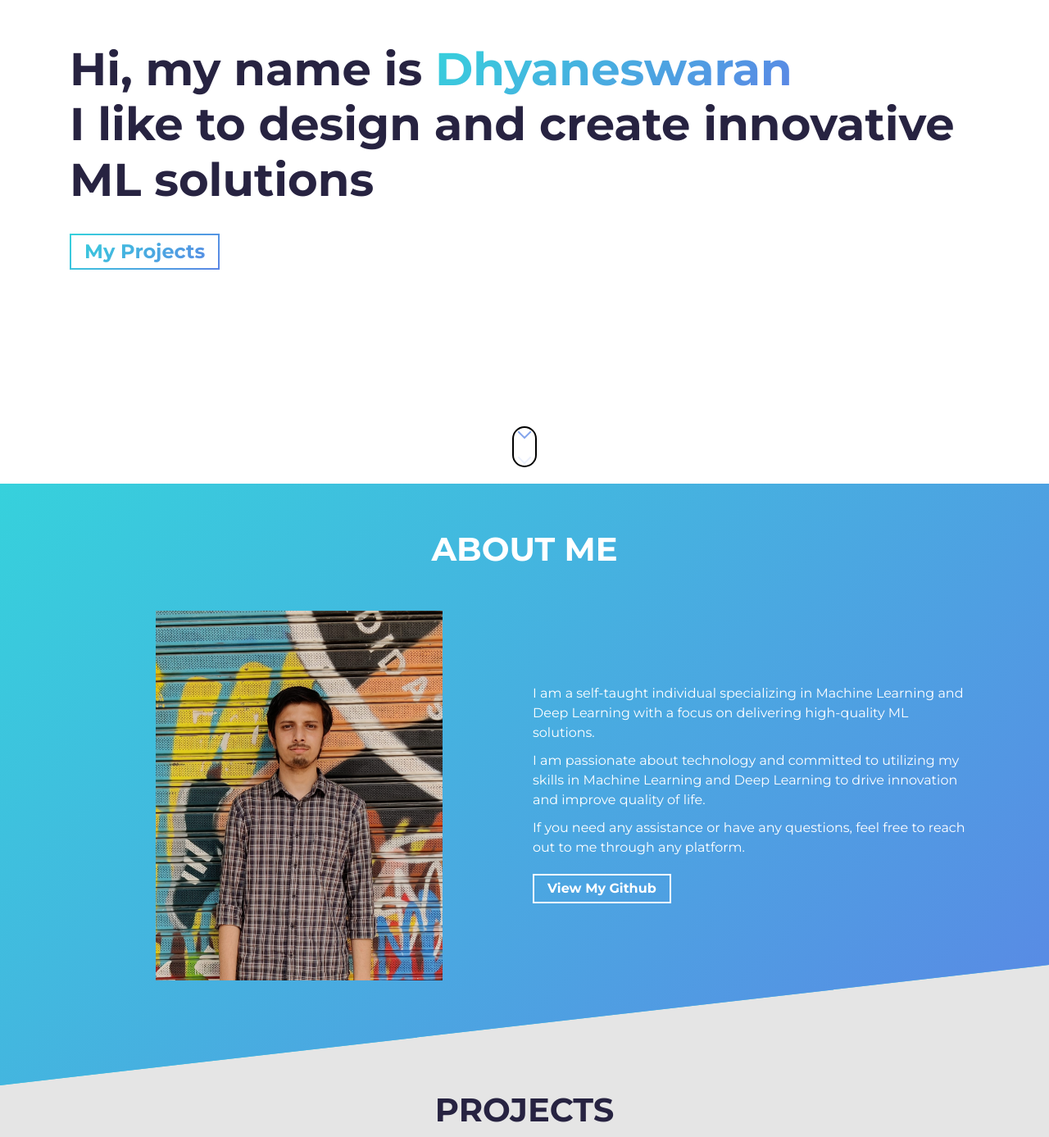
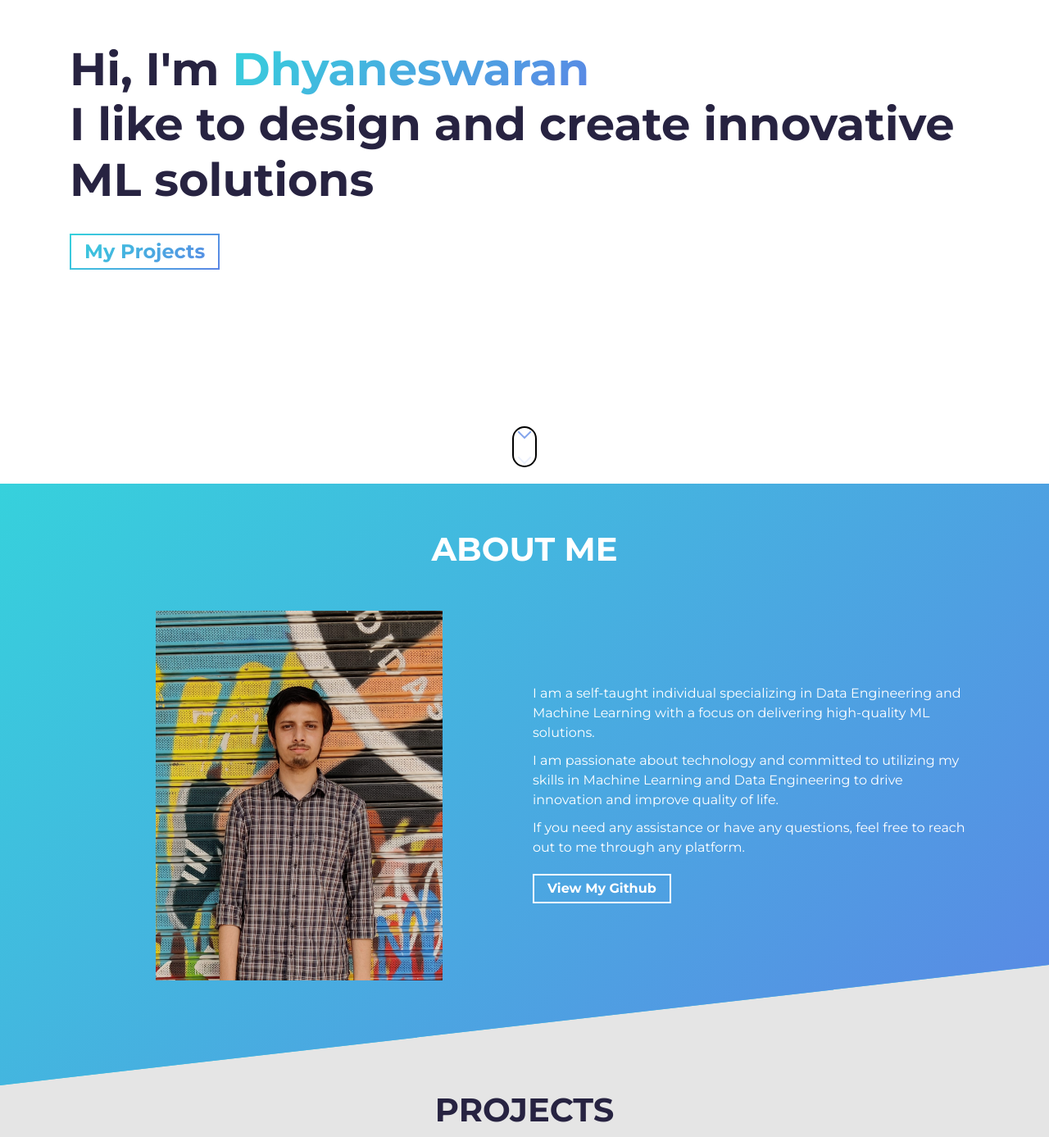
Before and after one commit to DenC16/My-Portfolio, a plain HTML site: page index.html in a window 1280 px wide. Shown: the part 210-1597 px from the top of the page at 82% size. Drawn offline with Linux system fonts and the light colour scheme.

Commit message:
Add files via upload

```diff
--- a/index.html
+++ b/index.html
@@ -8,7 +8,7 @@
     <title>Dhyaneswaran | ML Developer</title>
 
     <!-- Add some coding keywords below, Ex: (javascript, yourusername, etc) -->
-    <meta name="Deep Learning, AI, ML" content="[DenC16], [Dhyaneswaran], Deep Learning" />
+    <meta name="Data Engineering, AI, ML" content="[DenC16], [Dhyaneswaran], Deep Learning" />
     <meta name="AI enthusiast" content="[Dhyaneswaran] | ML Developer" />
     <link rel="icon" type="image/png" href="./assets/title-logo.png" />
 
@@ -47,7 +47,7 @@
     <div id="hero">
       <section class="container">
         <h1 class="hero-title">
-          Hi, my name is <span class="text-color-main name">Dhyaneswaran</span>
+          Hi, I'm <span class="text-color-main name">Dhyaneswaran</span>
           <br />
           I like to design and create innovative ML solutions
         </h1>
@@ -75,12 +75,12 @@
           </div>
           <div class="about-wrapper__info">
             <p class="about-wrapper__info-text">
-              I am a self-taught individual specializing in Machine Learning and Deep Learning with a focus on delivering
+              I am a self-taught individual specializing in Data Engineering and Machine Learning with a focus on delivering
               high-quality ML solutions.
             </p>
 
             <p class="about-wrapper__info-text">
-              I am passionate about technology and committed to utilizing my skills in Machine Learning and Deep Learning to drive
+              I am passionate about technology and committed to utilizing my skills in Machine Learning and Data Engineering to drive
               innovation and improve quality of life.
             </p>
 
@@ -336,10 +336,7 @@
           </a>
 
         </div>
-        <hr />
-        <p class="footer__text">
-         <br />Made with &hearts;
-        </p>
+
       </div>
     </footer>
     <!-- END Footer Section -->
```
